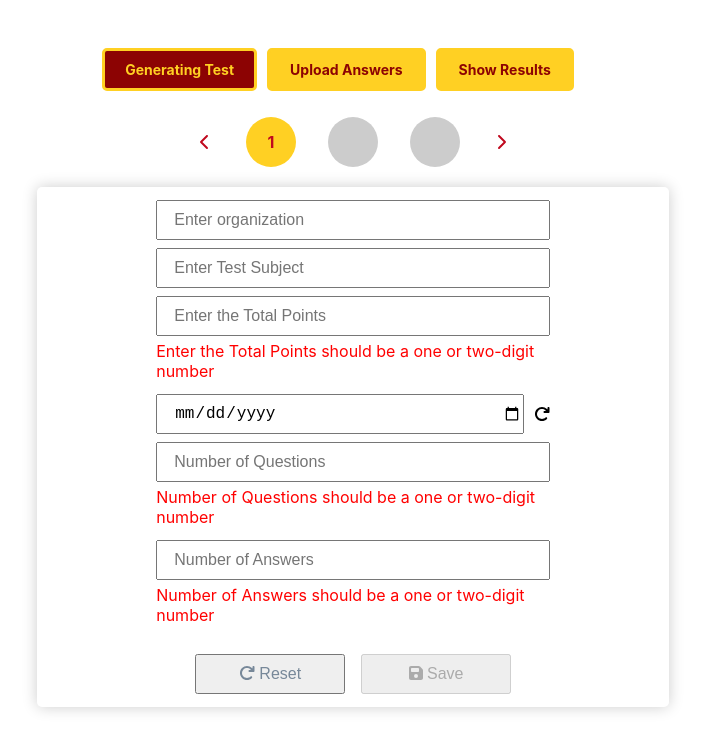
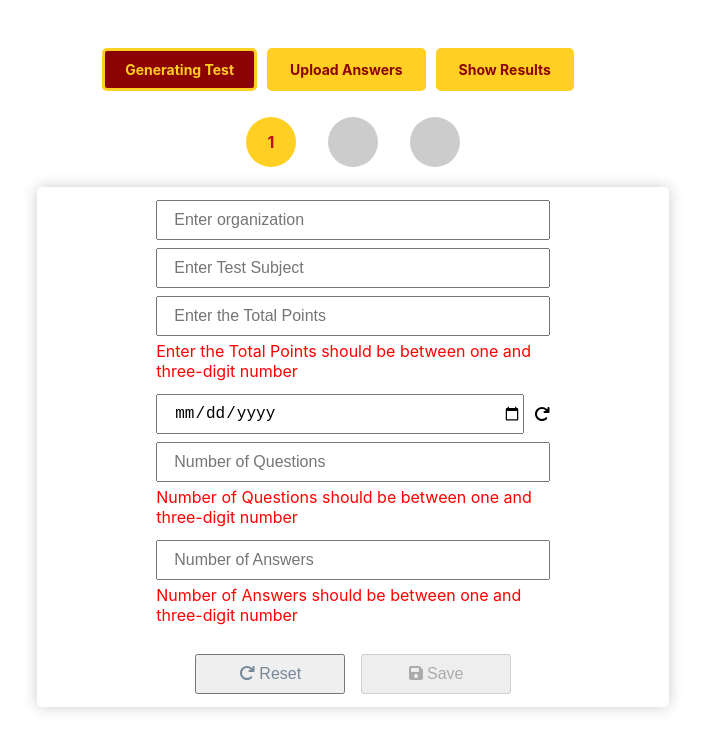
Before and after one commit to Salamm44/examCreationAndEvaluation, a React (Create React App) app: page / in a window 1280 px wide. Shown: the top 750 px of the page, without its empty margins (297-1002 px from the left). Built offline with nearby package versions, Linux system fonts and the light colour scheme.

Commit message:
add some improvments

```diff
--- a/src/custom-components/InputField.js
+++ b/src/custom-components/InputField.js
@@ -41,7 +41,7 @@ const InputField = ({ type, name, placeholder, initialValue, propValue, error, h
                 />
                 {type === 'date' && <FontAwesomeIcon icon={faRedo} onClick={handleResetDate} />}
                 {isNotNullOrUndefined(value) && type !== 'number' && /^\d+$/.test(value) && <p className="error-message">{placeholder} should not be a number</p>}
-                {isNotNullOrUndefined(value) && type === 'number' && (!/^\d{1,2}$/.test(value)) && <p className="error-message">{placeholder} should be a one or two-digit number</p>}
+                {isNotNullOrUndefined(value) && type === 'number' && (!/^\d{1,3}$/.test(value)) && <p className="error-message">{placeholder} should be between one and three-digit number</p>}
                 {error && isNotNullOrUndefined(value) && !/^\d+$/.test(value) && <p className="warning-message">{placeholder} should be at least 3 letters</p>}
                 {disabled && hint && <p className="warning-message">{hint}</p>}
             </div>
--- a/src/tab1/Tab1.js
+++ b/src/tab1/Tab1.js
@@ -19,39 +19,9 @@ const Tab1 = () => {
   const [activePoint, setActivePoint] = useState(tabs[0]);
   const [visitedPoints, setVisitedPoints] = useState([]);
 
-  const goRight = () => {
-    const currentIndex = tabs.indexOf(activePoint);
-    if (currentIndex < tabs.length - 1) {
-      if (!visitedPoints.includes(activePoint)) {
-        setVisitedPoints((prevVisitedPoints) => [
-          ...prevVisitedPoints,
-          activePoint,
-        ]);
-      }
-      const nextPoint = tabs[currentIndex + 1];
-      setActivePoint(nextPoint);
-    }
-  };
-
-  const goLeft = () => {
-    const currentIndex = tabs.indexOf(activePoint);
-    if (currentIndex > 0) {
-      if (!visitedPoints.includes(activePoint)) {
-        setVisitedPoints((prevVisitedPoints) => [
-          ...prevVisitedPoints,
-          activePoint,
-        ]);
-      }
-      setActivePoint(tabs[currentIndex - 1]);
-    }
-  };
-
   return (
     <>
       <div className="progress-container">
-        <div className="arrow left-arrow" onClick={goLeft}>
-          <FontAwesomeIcon icon={faChevronLeft} />
-        </div>
         <div className="progress-line">
           {tabs.map((point, index) => (
             <div
@@ -75,9 +45,6 @@ const Tab1 = () => {
             </div>
           ))}
         </div>
-        <div className="arrow right-arrow" onClick={goRight}>
-          <FontAwesomeIcon icon={faChevronRight} />
-        </div>
       </div>
       {components[activePoint]}
     </>
```
Also changed, not shown: 1 other file (tests, documents, lock files or other folders).
